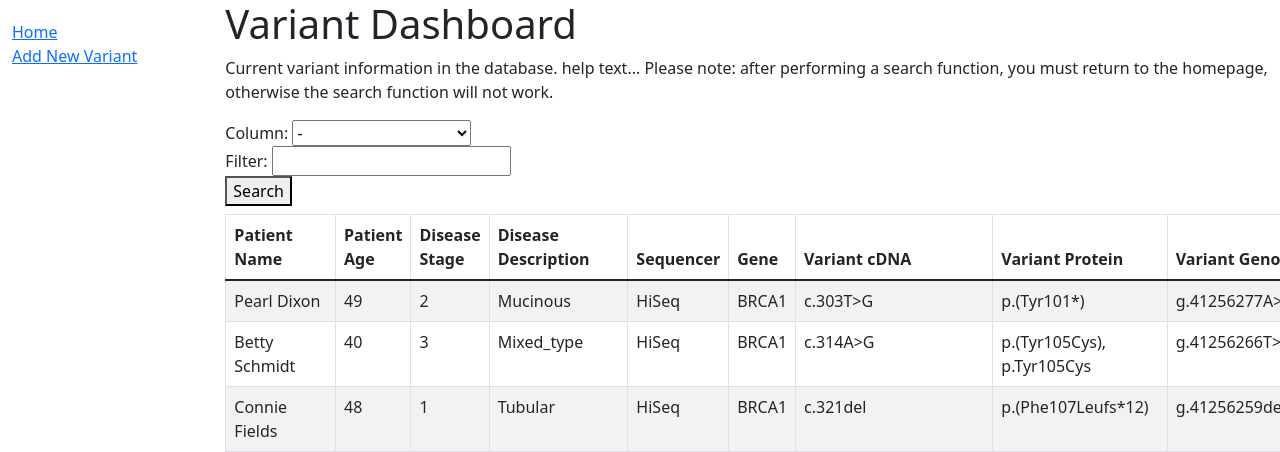
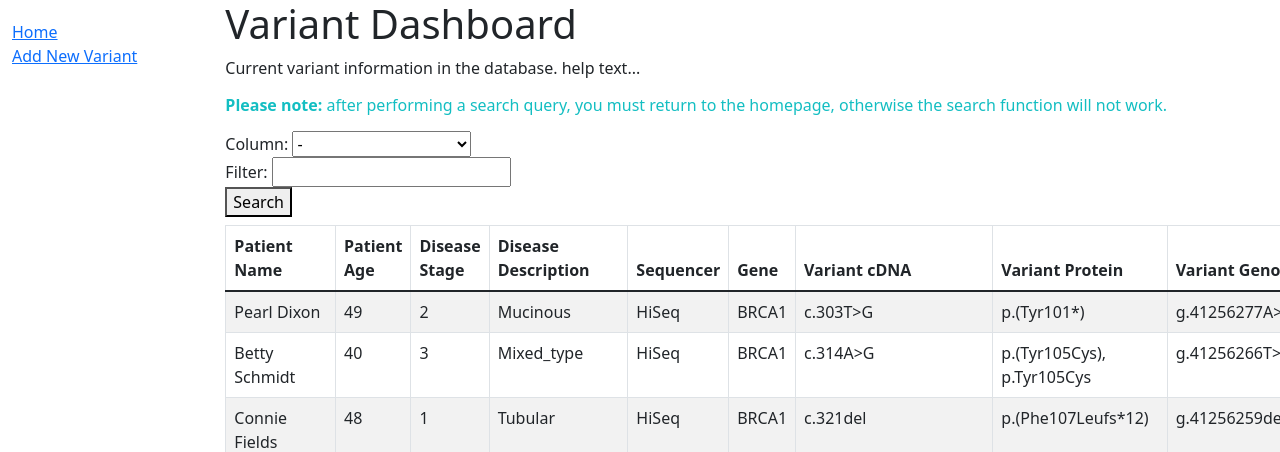
Before and after one commit to ievalipska/biol60860django, a Django app: page / in a window 1280 px wide. Shown: the top 452 px of the page. Run offline with Django 3.2, Linux system fonts and the light colour scheme; data comes from the database, SQL or seed files in the repository; parts of the project's set-up code (start-up, migrations or seed data) failed here and were passed over; some libraries are stand-ins or nearby versions.

Commit message:
Added warning about search function limitation and adjusted basic styling to make it stand-out to the user.

```diff
--- a/dashboard/templates/dashboard/home.html
+++ b/dashboard/templates/dashboard/home.html
@@ -12,8 +12,12 @@
             </h1>
             <p>
                 Current variant information in the database. help text...
-                Please note: after performing a search function, you must return to the homepage,
-                otherwise the search function will not work.
+            <p>
+            </h1>
+
+                 <h6 style="color:#13BEC2;">
+                    <b> Please note: </b> after performing a search query, you must return to the homepage, otherwise the search function will not work.
+                </h6>
             </p>
         </div>
     </div>
```
